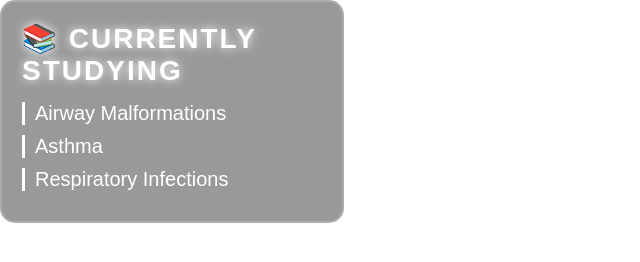
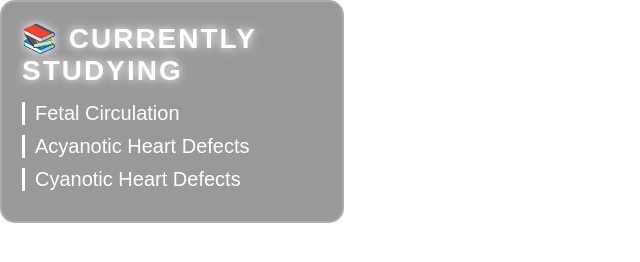
Before and after one commit to meetHeat45/What-to-study, a plain HTML site: page index.html in a window 1280 px wide. Shown: the whole page, without its empty margins (0-640 px from the left). Drawn offline with Linux system fonts and the light colour scheme.

Commit message:
Update index.html

```diff
--- a/index.html
+++ b/index.html
@@ -45,9 +45,9 @@ border-left:3px solid white;
 
 <div id="title">📚 CURRENTLY STUDYING</div>
 
-<div class="task">Airway Malformations</div>
-<div class="task">Asthma</div>
-<div class="task">Respiratory Infections</div>
+<div class="task">Fetal Circulation</div>
+<div class="task">Acyanotic Heart Defects</div>
+<div class="task">Cyanotic Heart Defects</div>
 
 </div>
 
```
